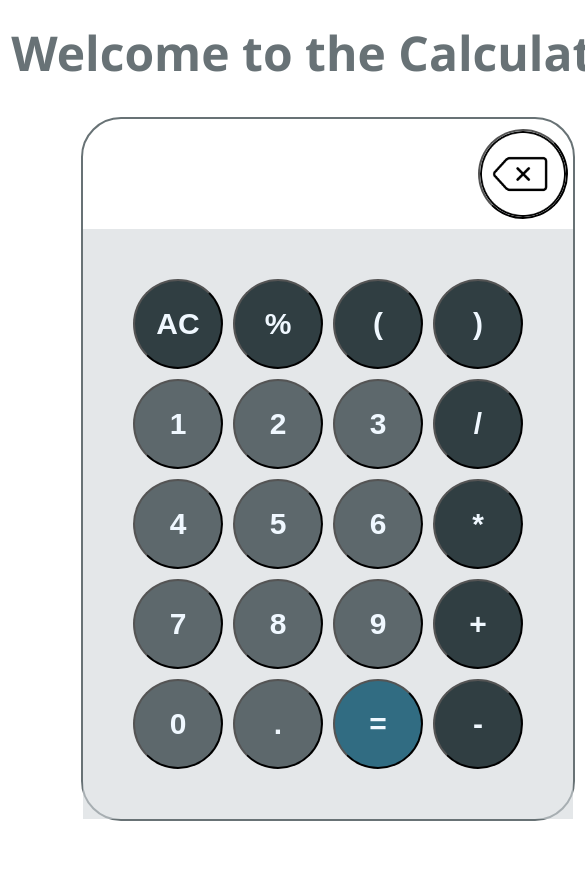
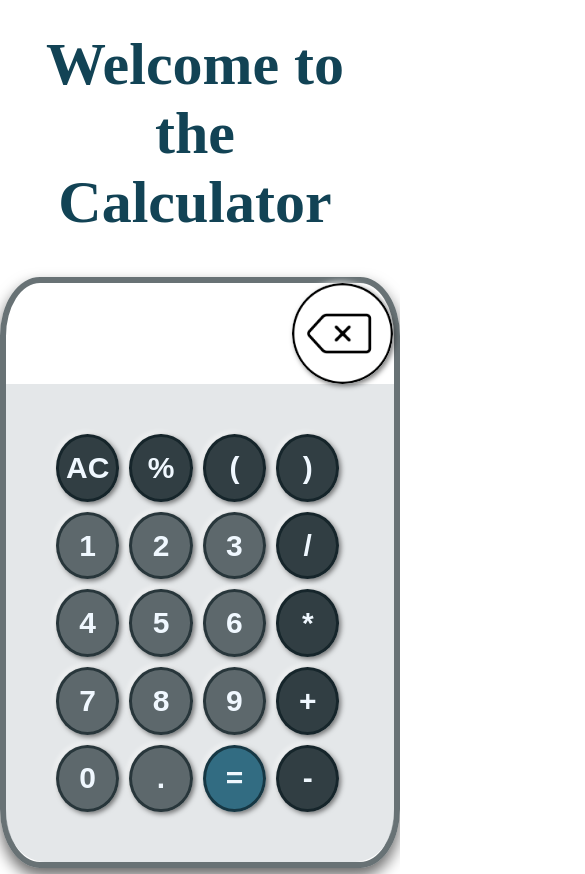
Before and after one commit to palakaggarwal27/Calculator, a plain HTML site: page index.html in a window 390 px wide. Shown: the top 874 px of the page, 585 px wide, since content can reach past the window. Before the commit the page ends 844 px from the top, so only its background shows below. Drawn offline with nearby package versions, Linux system fonts and the light colour scheme.

Commit message:
Improved UI : responsive layout + shadow effects

```diff
--- a/style.css
+++ b/style.css
@@ -1,53 +1,71 @@
 
 
 html{
-    font-family: 'Segoe UI', 'Roboto', 'Arial', sans-serif;
+    font-family: serif;
+    font-size:20px;
+}
+
+*{
+    box-sizing: border-box;
 }
 
 body{
-    min-width:640px;
+    width:100%;
+    margin: auto;
+    height: 100vh;
 }
 
 h1{
     text-align: center;
-    color: rgba(4, 20, 26, 0.6);
-    font-size: 3em;
-    margin-top: 20px;
+    color: rgb(18, 67, 85);
+    font-size: 3rem;
+    margin-top: 1.5rem;
+    padding:0 20px 0;
 }
 
 
 #calculator{
-    --btnWidth: 90px;
-     border-radius: 40px;
-     border: 2px solid rgba(4, 20, 26, 0.6);
+    --btnWidth: 22%;
+     border-radius: 10%;
+     border: 6px solid rgba(4, 20, 26, 0.6);
      padding: 0;
      margin:auto;
      text-align: center;
-     width: 490px;
+     width: 60%;
+     max-width: 500px;
+     min-width:400px;
      height:auto;
-     margin-top: 30px;
+     margin-top: 2rem;
+     box-shadow: 0 8px 15px rgba(0, 0, 0, 0.6);
+
 }
 
 #result{
     margin: 0;
-    padding:10px;
-    height:90px;
-    width:490px;
+    padding:0;
+    height:12vh;
+    width:100%;
     display:flex;
     flex-direction: row;
     justify-content: flex-end;
     align-items: center;
+    position:relative;
 
 
 }
 
 #result button{
     display:block;
-    margin:0 15px 0 0;
+    position:absolute;
+    border:0;
+    margin:0;
+    top:0;
+    right:0.3%;
     padding: 0;
-    width:90px;
-    height:90px;
+    width:12vh;
+    height:100%;
     font-size: 20px;
+    overflow:hidden;
 
 }
 
@@ -55,7 +73,11 @@ h1{
     width: 100%;
     height: 100%;
     border-radius: 50%;
-    background-color:white;}
+    background-color:white;
+    float:center;
+    object-fit: cover;
+
+}
 
 #result .exp{
     display:block;
@@ -65,26 +87,29 @@ h1{
 }
 #buttons{
     margin: 0 ;
-    padding:50px;
+    padding:2.5rem;
     background-color: rgba(211, 216, 218, 0.6);
     display: flex;
     flex-wrap: wrap;
-    gap:10px;
-    min-width:calc(var(--btnWidth)*4 + 30px);
-    max-width:calc(var(--btnWidth)*4 + 30px);
+    gap:0.5rem;
+    min-width:100%
+    max-width:100%
     justify-content: center;
+    border-radius: 0 0 10% 10%;
 
 }
 
 button{
     flex:0 0 var(--btnWidth);
-    height:90px;
-    font-size: 30px;
+    height:8vh;
+    font-size: 1.5rem;
     background-color: rgba(4, 20, 26, 0.6);
     border-radius:50%;
     cursor: pointer;
     color:aliceblue;
     font-weight: bold;
+    border:3px solid rgba(4, 20, 26, 0.6);
+    box-shadow: 2px 2px 5px rgba(0, 0, 0, 0.5), -2px -2px 5px rgba(255, 255, 255, 0.7);
 
 
 }
@@ -107,6 +132,4 @@ button{
 button:hover{
     background-color:aliceblue;
     color: rgba(4, 20, 26, 0.6);
-    height:85px;
-    max-width:85px;
-}
+    box-shadow: inset 2px 2px 5px rgba(0, 0, 0, 0.5), inset -2px -2px 5px rgba(255, 255, 255, 0.7);
```
Also changed, not shown: index.html (+1 -2 lines).
